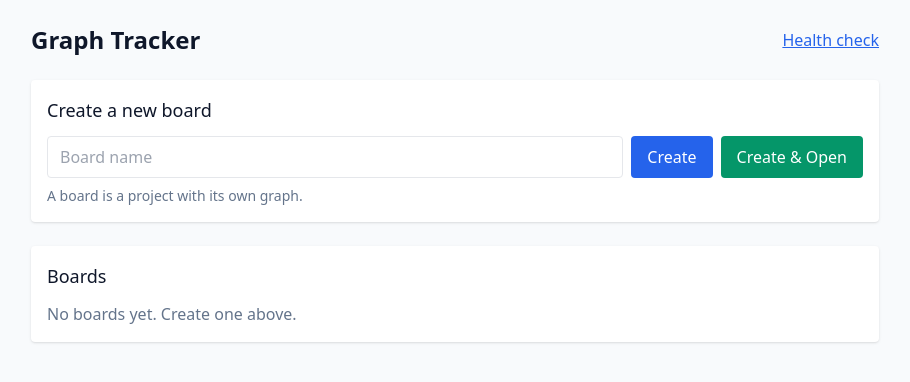
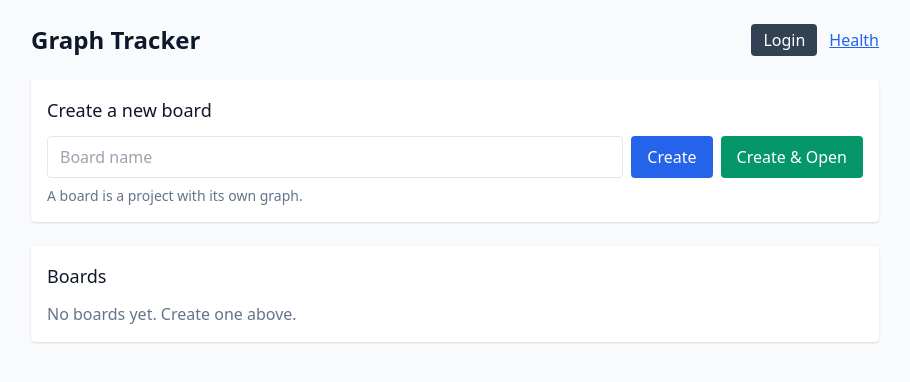
Before and after one commit to elimS2/graph-planner, a Flask app: page / in a window 1280 px wide. Shown: the top 382 px of the page, without its empty margins (185-1095 px from the left). Run offline with Flask 3, Linux system fonts and the light colour scheme; data that the repository does not hold is empty; some libraries are stand-ins or nearby versions.

Commit message:
feat: Add authentication UI and protect write endpoints with login_required

```diff
--- a/app/blueprints/graph/routes.py
+++ b/app/blueprints/graph/routes.py
@@ -2,6 +2,7 @@ from flask import Blueprint, jsonify, request
 from sqlalchemy.exc import IntegrityError, SQLAlchemyError
 
 from ...extensions import db
+from flask_login import login_required
 from ...models import Project, Node, Edge, Comment, TimeEntry, CostEntry, NodeLayout
 from ...schemas import ProjectSchema, NodeSchema, EdgeSchema, CommentSchema, TimeEntrySchema, CostEntrySchema
 from ...services.nodes import recompute_importance_score, recompute_group_status
@@ -24,6 +25,7 @@ def list_projects():
 
 
 @bp.post("/projects")
+@login_required
 def create_project():
     payload = request.get_json(force=True) or {}
     data = ProjectSchema().load(payload)
@@ -42,6 +44,7 @@ def get_project(id: str):
 
 
 @bp.patch("/projects/<id>")
+@login_required
 def update_project(id: str):
     item = db.session.get(Project, id)
     if not item:
@@ -72,6 +75,7 @@ def list_nodes(project_id: str):
 
 
 @bp.post("/projects/<project_id>/nodes")
+@login_required
 def create_node(project_id: str):
     payload = request.get_json(force=True) or {}
     payload["project_id"] = project_id
@@ -92,6 +96,7 @@ def get_node(id: str):
 
 
 @bp.patch("/nodes/<id>")
+@login_required
 def update_node(id: str):
     item = db.session.get(Node, id)
     if not item:
@@ -109,6 +114,7 @@ def update_node(id: str):
 
 
 @bp.delete("/nodes/<id>")
+@login_required
 def delete_node(id: str):
     item = db.session.get(Node, id)
     if not item:
@@ -120,6 +126,7 @@ def delete_node(id: str):
 
 # Edges
 @bp.post("/projects/<project_id>/edges")
+@login_required
 def create_edge(project_id: str):
     payload = request.get_json(force=True) or {}
     payload["project_id"] = project_id
@@ -137,6 +144,7 @@ def create_edge(project_id: str):
 
 
 @bp.delete("/edges/<id>")
+@login_required
 def delete_edge(id: str):
     item = db.session.get(Edge, id)
     if not item:
@@ -152,6 +160,7 @@ def delete_edge(id: str):
 
 # Comments
 @bp.post("/nodes/<node_id>/comments")
+@login_required
 def add_comment(node_id: str):
     payload = request.get_json(force=True) or {}
     payload["node_id"] = node_id
@@ -170,6 +179,7 @@ def list_comments(node_id: str):
 
 # Time entries
 @bp.post("/nodes/<node_id>/time-entries")
+@login_required
 def add_time_entry(node_id: str):
     payload = request.get_json(force=True) or {}
     payload["node_id"] = node_id
@@ -197,6 +207,7 @@ def list_time_entries(node_id: str):
 
 # Cost entries
 @bp.post("/nodes/<node_id>/cost-entries")
+@login_required
 def add_cost_entry(node_id: str):
     payload = request.get_json(force=True) or {}
     payload["node_id"] = node_id
@@ -228,6 +239,7 @@ def list_edges(project_id: str):
 
 
 @bp.post("/nodes/<node_id>/position")
+@login_required
 def save_node_position(node_id: str):
     payload = request.get_json(force=True) or {}
     x = float(payload.get("x", 0))
@@ -268,6 +280,7 @@ def project_metrics(project_id: str):
 
 
 @bp.post("/projects/<project_id>/groups")
+@login_required
 def group_nodes(project_id: str):
     payload = request.get_json(force=True) or {}
     title = (payload.get("title") or "Group").strip()
@@ -285,6 +298,7 @@ def group_nodes(project_id: str):
 
 
 @bp.post("/groups/<group_id>/ungroup")
+@login_required
 def ungroup_nodes(group_id: str):
     group = db.session.get(Node, group_id)
     if not group or not group.is_group:
--- a/app/templates/index.html
+++ b/app/templates/index.html
@@ -11,7 +11,12 @@
     <div class="max-w-4xl mx-auto p-6 space-y-6">
       <header class="flex items-center justify-between">
         <h1 class="text-2xl font-semibold">Graph Tracker</h1>
-        <a class="text-blue-600 underline" href="/api/v1/health">Health check</a>
+        <div class="flex items-center gap-3" id="authBox">
+          <span id="userEmail" class="text-sm text-slate-600 hidden"></span>
+          <button id="btnLogin" class="px-3 py-1 bg-slate-700 text-white rounded">Login</button>
+          <button id="btnLogout" class="px-3 py-1 bg-slate-500 text-white rounded hidden">Logout</button>
+          <a class="text-blue-600 underline" href="/api/v1/health">Health</a>
+        </div>
       </header>
 
       <section class="bg-white rounded shadow p-4">
@@ -35,11 +40,14 @@
         <ul class="mt-3 divide-y" x-show="projects.length > 0">
           <template x-for="p in projects" :key="p.id">
             <li class="py-2 flex items-center justify-between">
-              <div>
+              <div class="flex items-center gap-3">
                 <a class="text-blue-700 hover:underline font-medium" :href="`/projects/${p.id}`" x-text="p.name"></a>
                 <span class="ml-2 text-xs text-slate-500" x-text="p.created_at"></span>
               </div>
-              <a class="text-slate-600 hover:text-slate-900" :href="`/projects/${p.id}`">Open →</a>
+              <div class="flex items-center gap-2">
+                <button @click="renameProject(p)" class="px-2 py-1 text-xs bg-blue-600 text-white rounded">Rename</button>
+                <a class="text-slate-600 hover:text-slate-900" :href="`/projects/${p.id}`">Open →</a>
+              </div>
             </li>
           </template>
         </ul>
@@ -47,12 +55,55 @@
     </div>
 
     <script>
+      async function apiMe(){
+        const r = await fetch('/api/v1/auth/me');
+        const j = await r.json();
+        return j && j.data;
+      }
+      async function apiLogin(email, password){
+        const r = await fetch('/api/v1/auth/login', {method:'POST', headers:{'Content-Type':'application/json'}, body: JSON.stringify({email, password})});
+        if (!r.ok) throw new Error('Login failed');
+        return r.json();
+      }
+      async function apiLogout(){
+        await fetch('/api/v1/auth/logout', {method:'POST'});
+      }
+
+      function wireAuthHeader(){
+        const emailEl = document.getElementById('userEmail');
+        const btnLogin = document.getElementById('btnLogin');
+        const btnLogout = document.getElementById('btnLogout');
+        async function refresh(){
+          const me = await apiMe();
+          if (me && me.id){
+            emailEl.textContent = me.id; // simple display
+            emailEl.classList.remove('hidden');
+            btnLogout.classList.remove('hidden');
+            btnLogin.classList.add('hidden');
+          } else {
+            emailEl.classList.add('hidden');
+            btnLogout.classList.add('hidden');
+            btnLogin.classList.remove('hidden');
+          }
+        }
+        btnLogin.addEventListener('click', async ()=>{
+          const email = prompt('Email');
+          const password = prompt('Password');
+          if (!email || !password) return;
+          try { await apiLogin(email, password); } catch { alert('Invalid credentials'); }
+          refresh();
+        });
+        btnLogout.addEventListener('click', async ()=>{ await apiLogout(); refresh(); });
+        refresh();
+      }
+
       function projectsPage() {
         return {
           loading: false,
           projects: [],
           newName: '',
           async init() {
+            wireAuthHeader();
             this.loading = true;
             try {
               const res = await fetch('/api/v1/projects');
@@ -61,6 +112,14 @@
             } finally {
               this.loading = false;
             }
+          },
+          async renameProject(p){
+            const newName = prompt('New board name', p.name || '');
+            if (!newName) return;
+            const res = await fetch(`/api/v1/projects/${p.id}`, { method:'PATCH', headers:{'Content-Type':'application/json'}, body: JSON.stringify({name:newName}) });
+            if (!res.ok) { alert('Rename failed (login required?)'); return; }
+            const j = await res.json();
+            p.name = j.data.name;
           },
           async createProject(openAfter) {
             const name = (this.newName || '').trim();
```
Also changed, not shown: app/templates/project.html (+64 -1 lines), docs/features/graph-planner-roadmap.md (+7 -1 lines).
